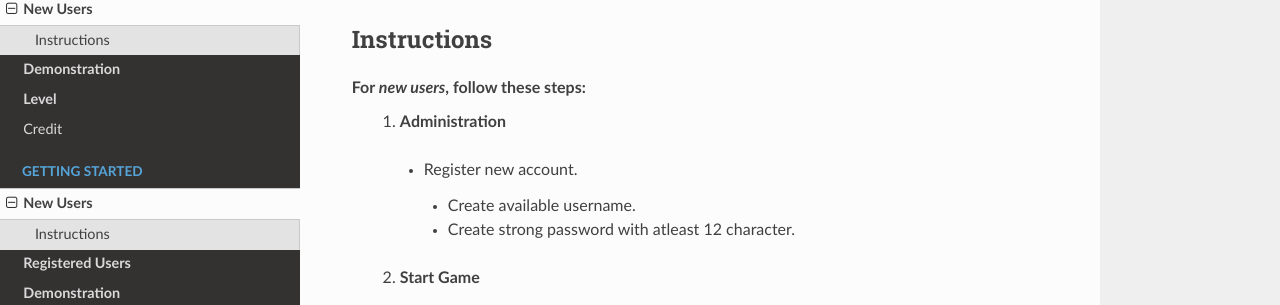
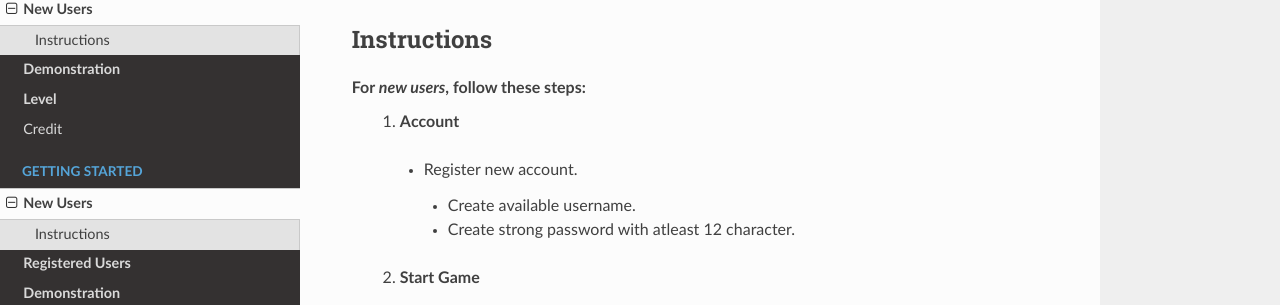
Before and after one commit to techwithbob/HackerKracker, a Sphinx documentation site: the page built from docs/source/instructions/newuser.rst, in a window 1280 px wide and 900 px high. Shown: the part 137-442 px from the top of the window. Built offline with Sphinx 7.4.7 and the Read the Docs theme 2.0.0, drawn with Linux system fonts in a browser that asks for light colours.

Commit message:
Update newuser.rst

```diff
--- a/docs/source/instructions/newuser.rst
+++ b/docs/source/instructions/newuser.rst
@@ -4,7 +4,7 @@
 Instructions
 -------------
 For *new users*, follow these steps:
- 1. **Administration**
+ 1. **Account**
    - Register new account.
     - Create available username.
     - Create strong password with atleast 12 character.
```
